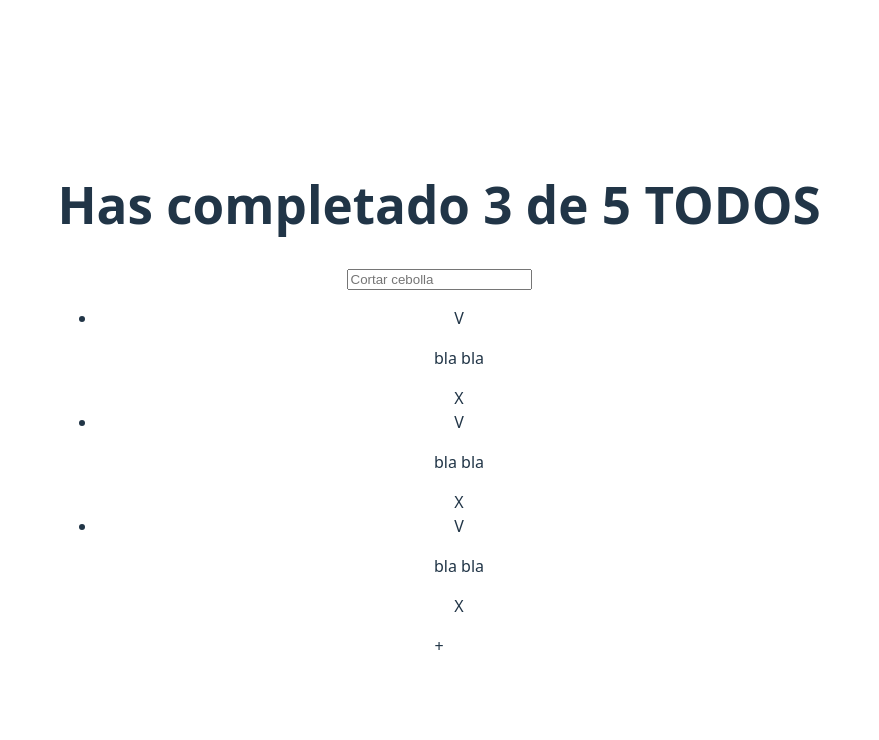
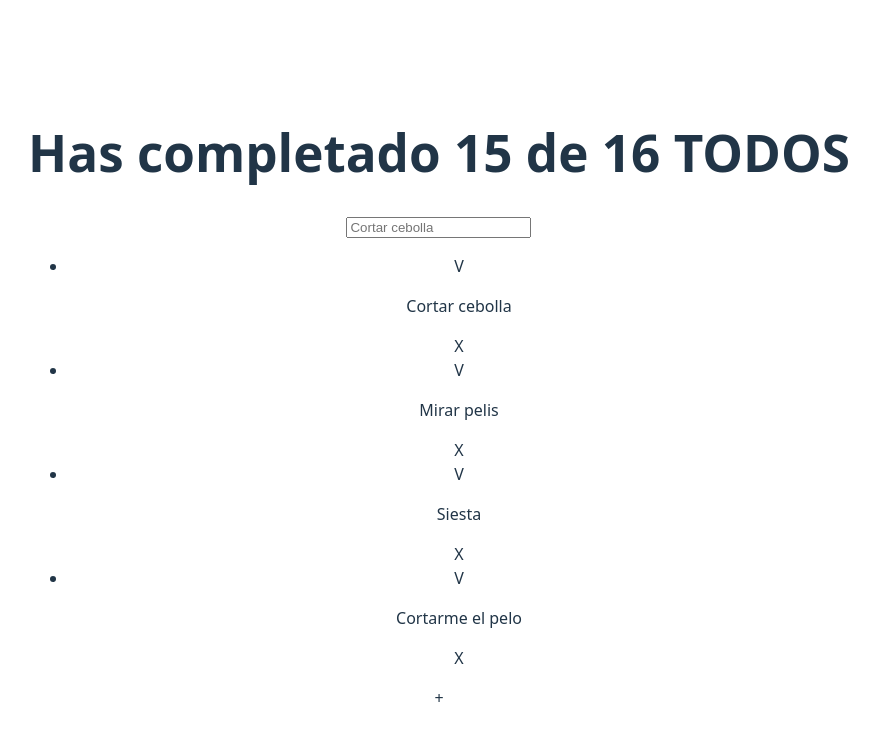
Before and after one commit to rodrigozucchini/intro-react, a React (Vite) app: page / in a window 1280 px wide. Shown: the top 740 px of the page, without its empty margins (201-1080 px from the left). Built offline with nearby package versions, Linux system fonts and the light colour scheme.

Commit message:
adding props

```diff
--- a/package.json
+++ b/package.json
@@ -15,6 +15,7 @@
   },
   "devDependencies": {
     "@eslint/js": "^9.39.1",
+    "@rollup/rollup-linux-x64-gnu": "^4.57.0",
     "@types/node": "^24.10.1",
     "@types/react": "^19.2.5",
     "@types/react-dom": "^19.2.3",
--- a/src/App.tsx
+++ b/src/App.tsx
@@ -5,17 +5,25 @@ import { TodoList } from './TodoList';
 import { TodoSearch } from './TodoSearch';
 import { CreateTodoButton } from './CreateTodoButton';
 
+const defaultTodos: { text: string; completed: boolean; }[] = [
+  { text: 'Cortar cebolla', completed: true},
+  { text: 'Mirar pelis', completed: false},
+  { text: 'Siesta', completed: true},
+  { text: 'Cortarme el pelo', completed: false},
+];
+
 function App() {
   return (
     <>
-      <TodoCounter />
+      <TodoCounter completed={15} total={16} />
       <TodoSearch />
 
       <TodoList>
-        <TodoItem />
-        <TodoItem />
-        <TodoItem />
+        {defaultTodos.map(todo => (
+          <TodoItem key={todo.text} text={todo.text} completed={todo.completed} />
+        ))}
       </TodoList>
+
 
       <CreateTodoButton />
     </>
--- a/src/TodoCounter.tsx
+++ b/src/TodoCounter.tsx
@@ -1,9 +1,10 @@
-function TodoCounter() {
+function TodoCounter({ total, completed }: { total: number, completed: number }) {
     return (
       <h1>
-        Has completado 3 de 5 TODOS
+        Has completado {completed} de {total} TODOS
       </h1>
     );
 }
 
+
 export { TodoCounter }
--- a/src/TodoItem.tsx
+++ b/src/TodoItem.tsx
@@ -1,8 +1,8 @@
-function TodoItem() {
+function TodoItem(props: { text: string, completed: boolean }) {
     return (
       <li>
         <span>V</span>
-        <p>bla bla</p>
+        <p>{props.text}</p>
         <span>X</span>
       </li>
     );
```
Also changed, not shown: 1 other file (tests, documents, lock files or other folders).
